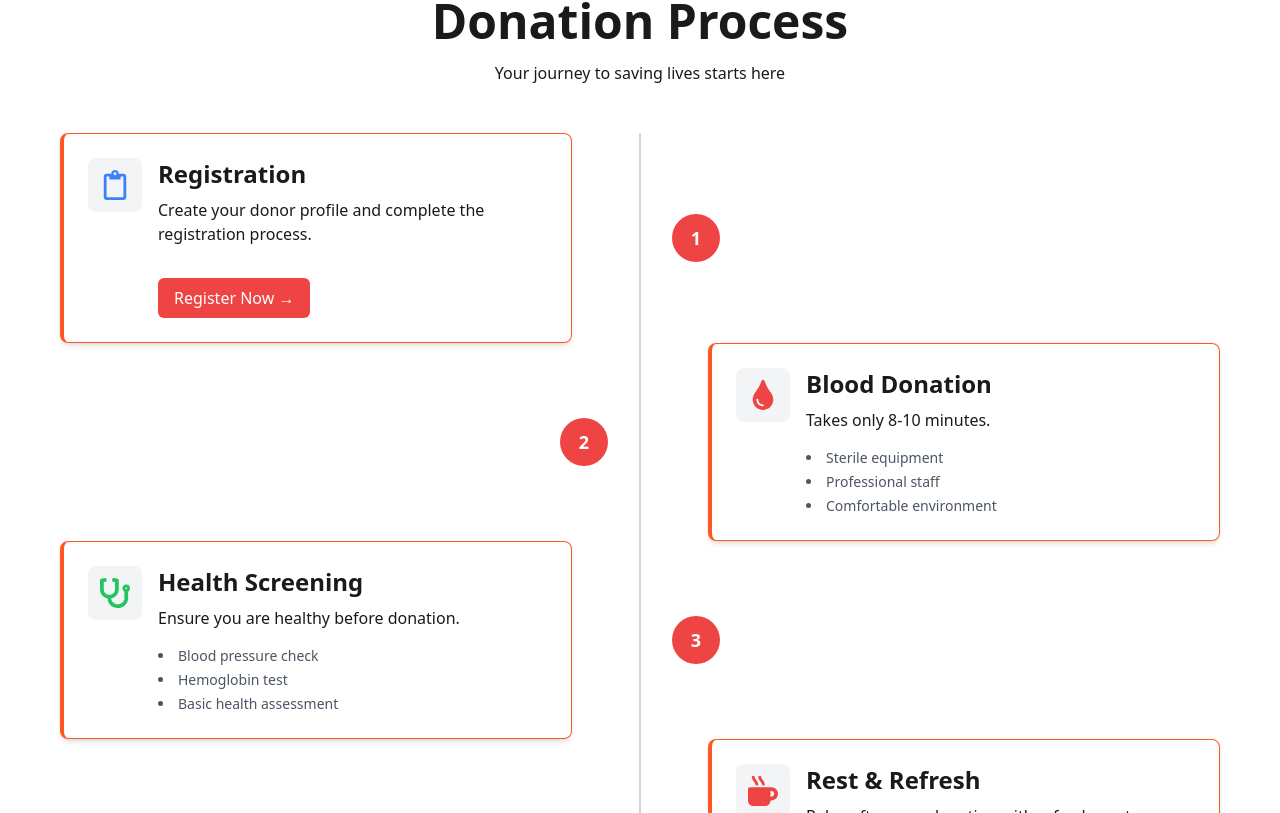
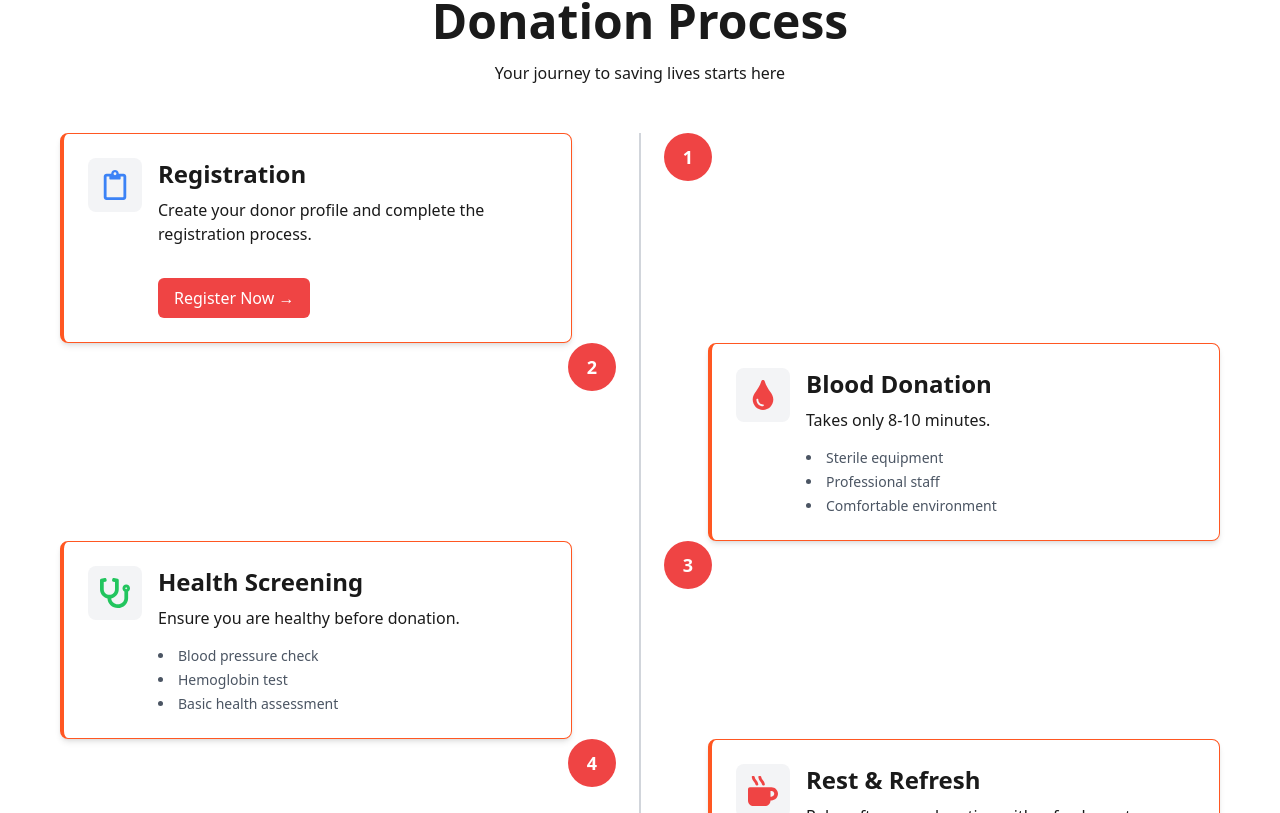
Before and after one commit to rjkafi/blood-bridge-client, a React (Vite) app: page / in a window 1280 px wide. Shown: the part 1607-2420 px from the top of the page. Built offline with nearby package versions, Linux system fonts and the light colour scheme; no server answers.

Commit message:
Donation Process section motion acitiviy style changes

```diff
--- a/src/pages/HomePage/DonationProcess/DonationProcess.jsx
+++ b/src/pages/HomePage/DonationProcess/DonationProcess.jsx
@@ -1,5 +1,5 @@
-
-import { motion } from "motion/react"
+import { useEffect, useState } from "react";
+import { motion } from "framer-motion";
 import { FaRegClipboard, FaTint, FaStethoscope, FaMugHot } from "react-icons/fa";
 
 const steps = [
@@ -14,35 +14,36 @@ const steps = [
     icon: <FaTint className="text-red-500 text-3xl" />,
     title: "Blood Donation",
     description: "Takes only 8-10 minutes.",
-    details: [
-      "Sterile equipment",
-      "Professional staff",
-      "Comfortable environment",
-    ],
+    details: ["Sterile equipment", "Professional staff", "Comfortable environment"],
   },
   {
     icon: <FaStethoscope className="text-green-500 text-3xl" />,
     title: "Health Screening",
     description: "Ensure you are healthy before donation.",
-    details: [
-      "Blood pressure check",
-      "Hemoglobin test",
-      "Basic health assessment",
-    ],
+    details: ["Blood pressure check", "Hemoglobin test", "Basic health assessment"],
   },
   {
     icon: <FaMugHot className="text-red-500 text-3xl" />,
     title: "Rest & Refresh",
     description: "Relax after your donation with refreshments.",
-    details: [
-      "Light refreshments",
-      "15-minute rest",
-      "Post-donation care",
-    ],
+    details: ["Light refreshments", "15-minute rest", "Post-donation care"],
   },
 ];
 
 const DonationProcess = () => {
+  const [isMediumUp, setIsMediumUp] = useState(false);
+
+  useEffect(() => {
+    const handleResize = () => {
+      setIsMediumUp(window.innerWidth >= 768);
+    };
+
+    handleResize(); // Check on mount
+    window.addEventListener("resize", handleResize); // Update on resize
+
+    return () => window.removeEventListener("resize", handleResize);
+  }, []);
+
   return (
     <section className="py-16 md:py-24 bg-background">
       <div className="container px-4 md:px-6">
@@ -53,33 +54,40 @@ const DonationProcess = () => {
           className="text-center mb-12"
         >
           <h2 className="text-4xl md:text-5xl font-bold mb-4">Donation Process</h2>
-          <p className=" max-w-2xl mx-auto">
+          <p className="max-w-2xl mx-auto">
             Your journey to saving lives starts here
           </p>
         </motion.div>
 
         <div className="relative">
-          {/* Vertical Line */}
+          {/* Vertical line on large screens */}
           <div className="absolute hidden lg:block left-1/2 top-0 bottom-0 w-0.5 bg-gray-300 -translate-x-1/2 z-0" />
 
           <div className="relative z-10 space-y-12 lg:space-y-0">
             {steps.map((step, index) => (
               <motion.div
-              key={index}
-              initial={{ opacity: 0, x: index % 2 === 0 ? -100 : 100 }}
-              whileInView={{ opacity: 1, x: 0 }}
-              transition={{ duration: 0.9, ease: "easeOut" }}
-              viewport={{ once: false, amount: 0.5 }}
-              whileHover={{ scale: 0.9 }}
-              whileTap={{ scale: 0.6}}
-              className={`flex flex-col lg:flex-row gap-8 items-center ${
-                index % 2 === 1 ? "lg:flex-row-reverse" : ""
-              }`}
+                key={index}
+                initial={
+                  isMediumUp
+                    ? {
+                        opacity: 0,
+                        x: index % 2 === 0 ? -100 : 100,
+                      }
+                    : { opacity: 1, x: 0, y: 0 } // no motion for small
+                }
+                whileInView={isMediumUp ? { opacity: 1, x: 0 } : {}}
+                transition={{ duration: 0.8, ease: "easeOut" }}
+                viewport={{ once: true, amount: 0.5 }}
+                whileHover={isMediumUp ? { scale: 0.98 } : {}}
+                whileTap={isMediumUp ? { scale: 0.95 } : {}}
+                className={`flex flex-col lg:flex-row gap-6 items-start ${
+                  index % 2 === 1 ? "lg:flex-row-reverse" : ""
+                }`}
               >
                 {/* Step Card */}
-                <div className="w-full lg:w-1/2 flex justify-center ">
+                <div className="w-full lg:w-1/2 flex justify-center">
                   <div
-                    className={`w-full max-w-lg p-6   border-l-4 border-primary shadow-md rounded-lg relative ${
+                    className={`w-full max-w-lg p-6 border-l-4 border-primary shadow-md rounded-lg relative ${
                       index % 2 === 0 ? "lg:mr-8 border" : "lg:ml-8 border"
                     }`}
                   >
@@ -90,7 +98,7 @@ const DonationProcess = () => {
                       </div>
 
                       <div className="flex-1">
-                        <h3 className="text-2xl font-bold  text-base-content mb-2">
+                        <h3 className="text-2xl font-bold text-base-content mb-2">
                           {step.title}
                         </h3>
                         <p className="text-base-content mb-4">{step.description}</p>
```
